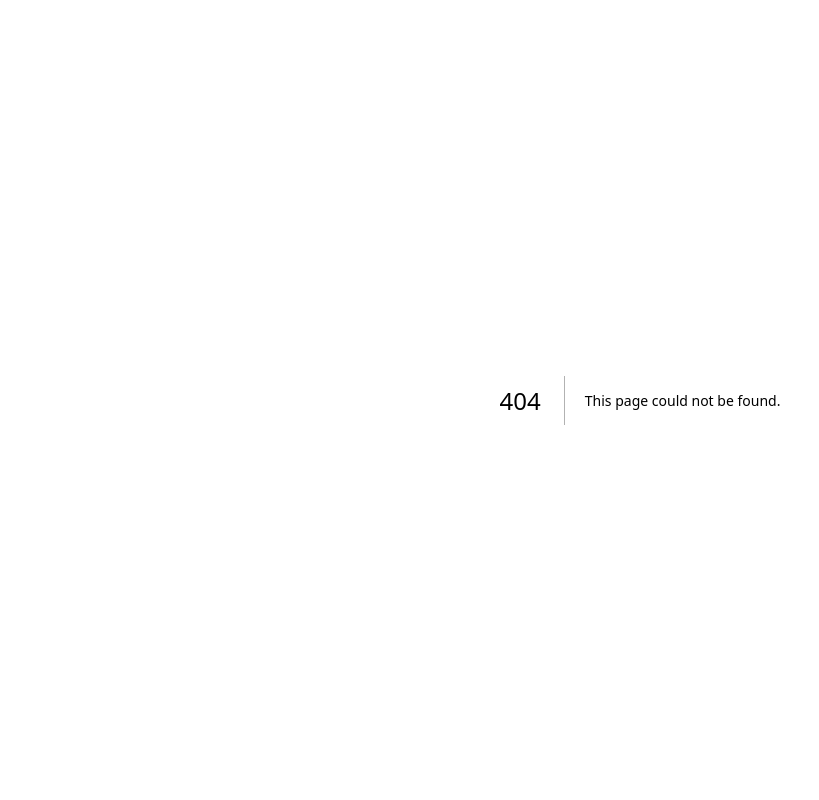
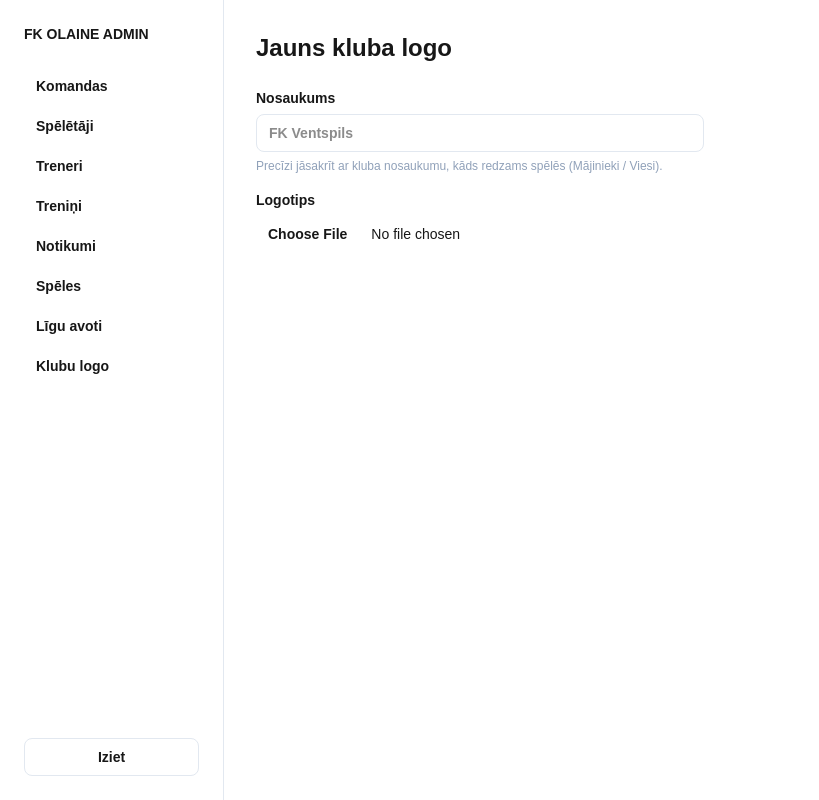
Before and after one commit to dantol29/fk_olaine, a Next.js app: page /admin/club-logos/new in a window 1280 px wide. Before the commit this address had no page. Shown: the whole page, without its empty margins (0-819 px from the left). Built offline with nearby package versions, Linux system fonts and the light colour scheme.

Commit message:
feat: add club logos admin CRUD

```diff
--- /dev/null
+++ b/src/app/admin/(protected)/club-logos/[id]/club-logo-form.tsx
@@ -0,0 +1,68 @@
+"use client";
+
+import Image from "next/image";
+import { useActionState } from "react";
+
+import { createClubLogo, updateClubLogo } from "../actions";
+
+type ClubLogo = { id: number; name: string; logoUrl: string };
+
+export function ClubLogoForm(props: { mode: "create" } | { mode: "edit"; club: ClubLogo }) {
+  const action =
+    props.mode === "create" ? createClubLogo : updateClubLogo.bind(null, props.club.id);
+  const [state, formAction, pending] = useActionState(action, undefined);
+  const club = props.mode === "edit" ? props.club : null;
+
+  return (
+    <form action={formAction} className="max-w-md">
+      <h1 className="mb-6 text-2xl font-extrabold text-club-navy">
+        {props.mode === "create" ? "Jauns kluba logo" : "Rediģēt kluba logo"}
+      </h1>
+
+      <label className="block text-sm font-semibold text-club-navy">
+        Nosaukums
+        <input
+          type="text"
+          name="name"
+          required
+          placeholder="FK Ventspils"
+          defaultValue={club?.name ?? ""}
+          className="mt-1.5 w-full rounded-lg border border-slate-200 px-3 py-2 text-sm text-club-navy outline-none focus:border-club-red"
+        />
+      </label>
+      <p className="mt-1.5 text-xs text-slate-400">
+        Precīzi jāsakrīt ar kluba nosaukumu, kāds redzams spēlēs (Mājinieki / Viesi).
+      </p>
+
+      <div className="mt-4">
+        <span className="block text-sm font-semibold text-club-navy">Logotips</span>
+        {club?.logoUrl && (
+          <Image
+            src={club.logoUrl}
+            alt={club.name}
+            width={80}
+            height={80}
+            className="mt-1.5 h-20 w-20 rounded-lg object-contain"
+          />
+        )}
+        <input
+          type="file"
+          name="photo"
+          accept="image/*"
+          required={props.mode === "create"}
+          className="mt-1.5 block w-full text-sm text-club-navy file:mr-3 file:rounded-lg file:border-0 file:bg-club-gray-light file:px-3 file:py-2 file:text-sm file:font-semibold file:text-club-navy hover:file:bg-slate-200"
+        />
+      </div>
+
+      {state?.error && <p className="mt-3 text-sm font-semibold text-club-red">{state.error}</p>}
+
+      <button
+        type="submit"
+        disabled={pending}
+        className="mt-6 rounded-lg bg-club-red px-4 py-2 text-sm font-semibold text-white transition hover:bg-club-red-dark disabled:opacity-50"
+      >
+        {pending ? "Saglabā..." : "Saglabāt"}
+      </button>
+    </form>
+  );
+}
--- /dev/null
+++ b/src/app/admin/(protected)/club-logos/[id]/page.tsx
@@ -0,0 +1,25 @@
+import { eq } from "drizzle-orm";
+import { notFound } from "next/navigation";
+
+import { db } from "@/db/client";
+import { clubLogos } from "@/db/schema";
+
+import { ClubLogoForm } from "./club-logo-form";
+
+export default async function AdminClubLogoFormPage({
+  params,
+}: {
+  params: Promise<{ id: string }>;
+}) {
+  const { id } = await params;
+
+  if (id === "new") {
+    return <ClubLogoForm mode="create" />;
+  }
+
+  const clubId = Number(id);
+  const [club] = await db.select().from(clubLogos).where(eq(clubLogos.id, clubId));
+  if (!club) notFound();
+
+  return <ClubLogoForm mode="edit" club={club} />;
+}
--- /dev/null
+++ b/src/app/admin/(protected)/club-logos/actions.ts
@@ -0,0 +1,75 @@
+"use server";
+
+import { eq } from "drizzle-orm";
+import { revalidatePath } from "next/cache";
+import { redirect } from "next/navigation";
+
+import { db } from "@/db/client";
+import { clubLogos } from "@/db/schema";
+import { deleteUploadedPhoto, saveUploadedPhoto } from "@/lib/uploads";
+
+export async function createClubLogo(
+  _prevState: { error?: string } | undefined,
+  formData: FormData,
+) {
+  const name = String(formData.get("name") ?? "").trim();
+  if (!name) return { error: "Nosaukums ir obligāts." };
+
+  const photo = formData.get("photo");
+  if (!(photo instanceof File) || photo.size === 0) {
+    return { error: "Logotips ir obligāts." };
+  }
+
+  let logoUrl: string;
+  try {
+    logoUrl = await saveUploadedPhoto(photo, "clubs");
+  } catch (error) {
+    return { error: (error as Error).message };
+  }
+
+  await db.insert(clubLogos).values({ name, logoUrl, createdAt: Date.now() });
+  revalidatePath("/admin/club-logos");
+  redirect("/admin/club-logos");
+}
+
+export async function updateClubLogo(
+  id: number,
+  _prevState: { error?: string } | undefined,
+  formData: FormData,
+) {
+  const name = String(formData.get("name") ?? "").trim();
+  if (!name) return { error: "Nosaukums ir obligāts." };
+
+  const photo = formData.get("photo");
+  const updates: { name: string; logoUrl?: string } = { name };
+
+  if (photo instanceof File && photo.size > 0) {
+    let newLogoUrl: string;
+    try {
+      newLogoUrl = await saveUploadedPhoto(photo, "clubs");
+    } catch (error) {
+      return { error: (error as Error).message };
+    }
+    const [existing] = await db
+      .select({ logoUrl: clubLogos.logoUrl })
+      .from(clubLogos)
+      .where(eq(clubLogos.id, id));
+    await deleteUploadedPhoto(existing?.logoUrl ?? null);
+    updates.logoUrl = newLogoUrl;
+  }
+
+  await db.update(clubLogos).set(updates).where(eq(clubLogos.id, id));
+  revalidatePath("/admin/club-logos");
+  redirect("/admin/club-logos");
+}
+
+export async function deleteClubLogo(id: number) {
+  const [existing] = await db
+    .select({ logoUrl: clubLogos.logoUrl })
+    .from(clubLogos)
+    .where(eq(clubLogos.id, id));
+  await deleteUploadedPhoto(existing?.logoUrl ?? null);
+
+  await db.delete(clubLogos).where(eq(clubLogos.id, id));
+  revalidatePath("/admin/club-logos");
+}
--- /dev/null
+++ b/src/app/admin/(protected)/club-logos/page.tsx
@@ -0,0 +1,75 @@
+import { Pencil } from "lucide-react";
+import Image from "next/image";
+import Link from "next/link";
+
+import { DeleteButton } from "@/components/admin/delete-button";
+import { db } from "@/db/client";
+import { clubLogos } from "@/db/schema";
+
+import { deleteClubLogo } from "./actions";
+
+export default async function AdminClubLogosPage() {
+  const rows = await db.select().from(clubLogos).orderBy(clubLogos.name);
+
+  return (
+    <div>
+      <div className="mb-6 flex items-center justify-between">
+        <h1 className="text-2xl font-extrabold text-club-navy">Klubu logo</h1>
+        <Link
+          href="/admin/club-logos/new"
+          className="rounded-lg bg-club-red px-4 py-2 text-sm font-semibold text-white hover:bg-club-red-dark"
+        >
+          + Pievienot
+        </Link>
+      </div>
+
+      {rows.length === 0 ? (
+        <p className="rounded-xl bg-white p-8 text-center text-sm text-slate-400 shadow-sm">
+          Vēl nav neviena kluba logo.
+        </p>
+      ) : (
+        <table className="w-full overflow-hidden rounded-xl bg-white text-left text-sm shadow-sm">
+          <thead>
+            <tr className="border-b border-slate-200 text-slate-400">
+              <th className="p-4" />
+              <th className="p-4 font-semibold">Nosaukums</th>
+              <th className="p-4" />
+            </tr>
+          </thead>
+          <tbody>
+            {rows.map((club) => (
+              <tr key={club.id} className="border-b border-slate-100 last:border-0">
+                <td className="p-4">
+                  <Image
+                    src={club.logoUrl}
+                    alt={club.name}
+                    width={40}
+                    height={40}
+                    className="h-10 w-10 rounded-full object-contain"
+                  />
+                </td>
+                <td className="p-4 font-semibold text-club-navy">{club.name}</td>
+                <td className="p-4 text-right">
+                  <div className="flex items-center justify-end gap-2">
+                    <Link
+                      href={`/admin/club-logos/${club.id}`}
+                      aria-label={`Rediģēt klubu "${club.name}"`}
+                      title="Rediģēt"
+                      className="flex h-8 w-8 items-center justify-center rounded-lg text-club-navy transition hover:bg-club-gray-light"
+                    >
+                      <Pencil className="h-4 w-4" />
+                    </Link>
+                    <DeleteButton
+                      action={deleteClubLogo.bind(null, club.id)}
+                      confirmMessage={`Dzēst kluba "${club.name}" logo?`}
+                    />
+                  </div>
+                </td>
+              </tr>
+            ))}
+          </tbody>
+        </table>
+      )}
+    </div>
+  );
+}
--- a/src/app/admin/(protected)/layout.tsx
+++ b/src/app/admin/(protected)/layout.tsx
@@ -11,6 +11,7 @@ const NAV_ITEMS = [
   { href: "/admin/events", label: "Notikumi" },
   { href: "/admin/games", label: "Spēles" },
   { href: "/admin/league-sources", label: "Līgu avoti" },
+  { href: "/admin/club-logos", label: "Klubu logo" },
 ];
 
 export default function AdminLayout({ children }: { children: ReactNode }) {
```
